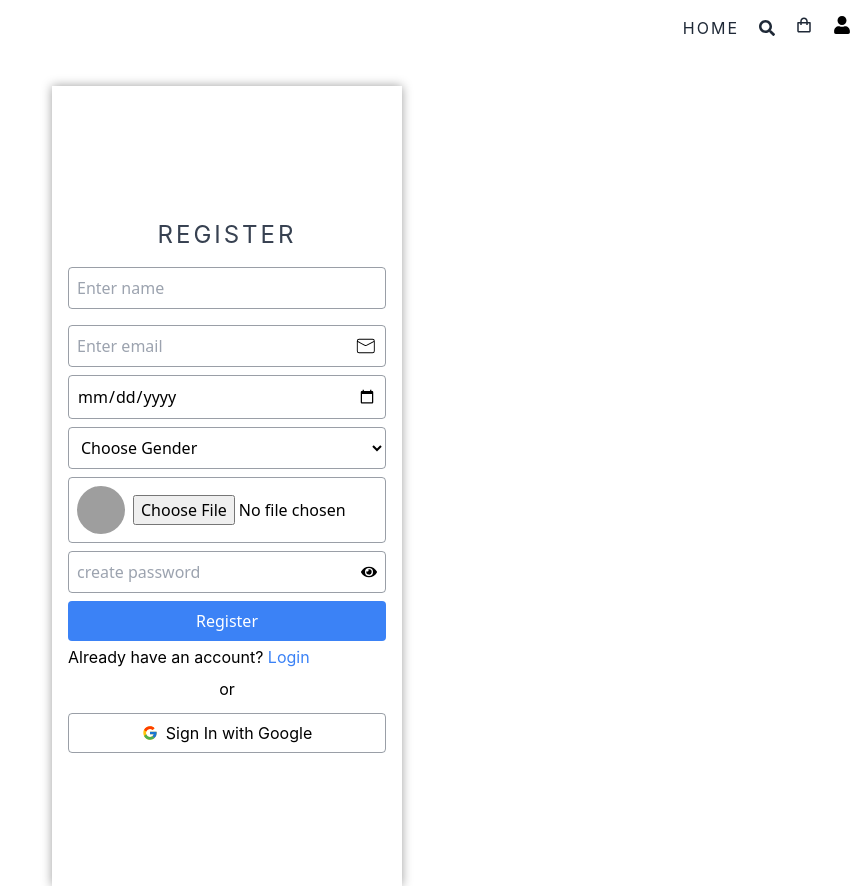
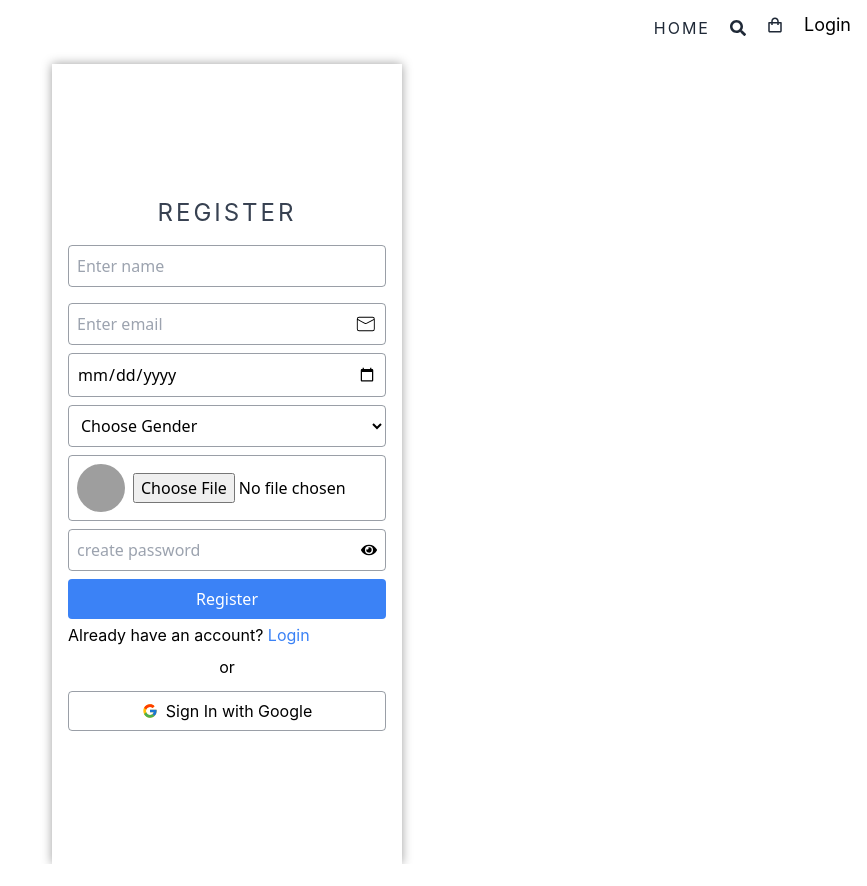
Before and after one commit to Ali-Hasan3312/GujranwalaZone-Frontend, a React (Vite) app: page /register in a window 1280 px wide. Shown: the whole page, without its empty margins (413-1280 px from the left). After the commit the page ends 864 px from the top, so only its background shows below. Built offline with nearby package versions, Linux system fonts and the light colour scheme; grey boxes are pictures that could not be loaded.

Commit message:
add register api and logout api

```diff
--- a/src/components/header.tsx
+++ b/src/components/header.tsx
@@ -1,68 +1,70 @@
-import { useState } from 'react'
+import { useState, useEffect } from 'react'
 import { BiShoppingBag } from 'react-icons/bi'
-import { FaSearch, FaSignInAlt, FaSignOutAlt, FaUser } from 'react-icons/fa'
+import { FaSearch, FaSignOutAlt } from 'react-icons/fa'
 import { useDispatch, useSelector } from 'react-redux'
 import { Link, useNavigate } from 'react-router-dom'
+import { toast } from 'react-toastify'
+import { logoutUser } from '../redux/features/auth/authThunks'
 import { AppDispatch, RootState } from '../redux/store'
-import { logoutUser } from '../redux/features/auth/authThunks'
-import { toast } from 'react-toastify'
 
-const user = {_id: "ldfjal",role:""}
+// const user = { _id: "ldfjal", role: "" }
 const Header = () => {
     const [isOpen, setIsOpen] = useState<boolean>(false)
-    const dispatch = useDispatch<AppDispatch>();
-  const authState = useSelector((state: RootState) => state.auth);
+    const [hasLoggedOut, setHasLoggedOut] = useState<boolean>(false)
+    const dispatch = useDispatch<AppDispatch>()
+    const authState = useSelector((state: RootState) => state.auth)
     const navigate = useNavigate()
 
-    const logoutHandler = ()=>{
-        if(authState.user)
-         {
+    useEffect(() => {
+        // Effect to handle side effects or reset state based on auth changes
+        if (!authState.user) {
+            setIsOpen(false)
+            if (hasLoggedOut) {
+                toast.success("User Logged Out Successfully")
+                navigate("/login")
+                setHasLoggedOut(false)
+            }
+        }
+    }, [authState.user, hasLoggedOut, navigate])
+
+    const logoutHandler = () => {
+        if (authState.user) {
             setIsOpen(true)
             dispatch(logoutUser())
-            toast.success("User Logged Out Successfully")
-            navigate("/user/login")
-
-        }
-          else{
+            setHasLoggedOut(true)
+        } else {
             setIsOpen(false)
         }
     }
+
     return (
-   <nav className='header flex  justify-end items-stretch gap-5 p-4'>
-    <Link onClick={()=> setIsOpen(false)} className=' text-gray-800 tracking-[2px] text-md hover:text-teal-500 mb-2 uppercase' to={"/"} >Home</Link>
-    <Link onClick={()=> setIsOpen(false)} className=' text-gray-800 text-md hover:text-teal-500 mt-1' to={"/search"} ><FaSearch /></Link>
-    <Link onClick={()=> setIsOpen(false)} className=' text-gray-800  text-lg hover:text-teal-500 mb-2' to={"/cart"} ><BiShoppingBag /></Link>
+        <nav className='header flex justify-end gap-5 p-4'>
+            <Link onClick={() => setIsOpen(false)} className='text-gray-800 tracking-[2px] text-md hover:text-teal-500 mb-2 uppercase' to={"/"}>Home</Link>
+            <Link onClick={() => setIsOpen(false)} className='text-gray-800 text-md hover:text-teal-500 mt-1' to={"/search"}><FaSearch /></Link>
+            <Link onClick={() => setIsOpen(false)} className='text-gray-800 text-lg hover:text-teal-500 mb-2' to={"/cart"}><BiShoppingBag /></Link>
 
-    {
-        user?._id? (
+            {authState.user?.user._id ? (
                 <>
-            <button onClick={()=> setIsOpen(true)} className=' border-none text-lg cursor-pointer bg-transparent hover:text-teal-500 mb-9'>
-                <FaUser />
+                    <button onClick={() => setIsOpen(true)} className='border-none text-lg cursor-pointer bg-transparent hover:text-teal-500 mb-9'>
+                        <img src={authState.user.user.photo} alt="" className='h-8 w-8 mt-[-3px]' />
                     </button>
-            <dialog open={isOpen} className='firstdialog border border-solid border-gray-300 rounded p-3 w-[100px] '>
+                    <dialog open={isOpen} className='firstdialog border border-solid border-gray-300 rounded p-3 w-[100px]'>
                         <div className='flex flex-col justify-start items-center gap-1'>
-                    {
-                       user.role==="admin" && (
-                        <Link onClick={()=> setIsOpen(false)} className=' text-gray-800 tracking-[2px] text-lg hover:text-teal-500' to={"/admin/dashboard"}>Admin</Link>
-                       )
-                    }
-                    <Link onClick={()=> setIsOpen(false)} className=' text-gray-800 tracking-[2px] text-lg hover:text-teal-500' to={"/orders"}>Orders</Link>
-                    <button  className=' border-none text-lg cursor-pointer bg-transparent hover:text-teal-500'>
-                        <Link to={"/login"}>
+                            {authState.user?.user.role === "admin" && (
+                                <Link onClick={() => setIsOpen(true)} className='text-gray-800 tracking-[2px] text-lg hover:text-teal-500' to={"/admin/dashboard"}>Admin</Link>
+                            )}
+                            <Link onClick={() => setIsOpen(false)} className='text-gray-800 tracking-[2px] text-lg hover:text-teal-500' to={"/orders"}>Orders</Link>
+                            <button className='border-none text-lg cursor-pointer bg-transparent hover:text-teal-500'>
                                 <FaSignOutAlt onClick={logoutHandler} />
-                        </Link>
                             </button>
                         </div>
                     </dialog>
                 </>
             ) : (
-            <Link to={"/login"} >
-             <FaSignInAlt />
+                <Link to={"/login"} className='text-lg bg-transparent hover:text-teal-500 mt-[-5px]'>
+                    Login
                 </Link>
-
-
-        )
-    }
+            )}
         </nav>
     )
 }
--- a/src/pages/login.tsx
+++ b/src/pages/login.tsx
@@ -18,13 +18,15 @@ const Login = () => {
  const navigate = useNavigate()
   useEffect(() => {
     if (authState.user) {
-      toast.success("User logged in successfully");
+      toast.success(authState.user.message);
+
+
       navigate("/")
     }
     if (authState.error) {
-      toast.error("Sign In Failed");
+      toast.error("Invalid User Credentials");
     }
-  }, [authState]);
+  }, [authState.user,authState.error]);
 
   const handleLogin = (e: React.MouseEvent<HTMLButtonElement, MouseEvent>) => {
     e.preventDefault();
--- a/src/pages/register.tsx
+++ b/src/pages/register.tsx
@@ -9,7 +9,7 @@ import { AppDispatch, RootState } from '../redux/store'; // Ensure you have this
 import { toast } from "react-toastify";
 
 const Register: React.FC = () => {
-  const navigate = useNavigate()
+  const navigate = useNavigate();
   const dispatch = useDispatch<AppDispatch>();
   const authState = useSelector((state: RootState) => state.auth);
   const img = "https://thumbs.dreamstime.com/b/default-avatar-profile-icon-vector-social-media-user-image-182145777.jpg";
@@ -71,19 +71,19 @@ const Register: React.FC = () => {
       photo,
       password,
     };
+
     dispatch(registerUser(formData));
   };
 
-  useEffect(()=>{
-    if(authState.user){
-      toast.success("User Registered Successfully")
-      navigate("/login")
+  useEffect(() => {
+    if (authState.user) {
+      toast.success("User Registered Successfully");
+      navigate("/");
     }
-    if(authState.error){
-      toast.error("Registeration Failed")
+    if (authState.error) {
+      toast.error(authState.error);
     }
-
-  },[handleSubmit])
+  }, [authState.user, authState.error]);
 
   return (
     <div className="login h-[100vh] flex flex-col items-center">
--- a/src/redux/types/userTypes.ts
+++ b/src/redux/types/userTypes.ts
@@ -1,8 +1,17 @@
 // src/types/userTypes.ts
+export interface loggedInUser{
+  _id: string;
+  name:string;
+  email:string;
+  role:string;
+  token:string;
+  gender: "Male" | "Female";
+  photo:string;
+}
 export interface User {
-    id: string;
-    name: string;
-    email: string;
+    success: boolean;
+    message: string;
+    user: loggedInUser;
   }
 
   export interface AuthState {
```
Lines whose indentation alone changed are shown as unchanged.
